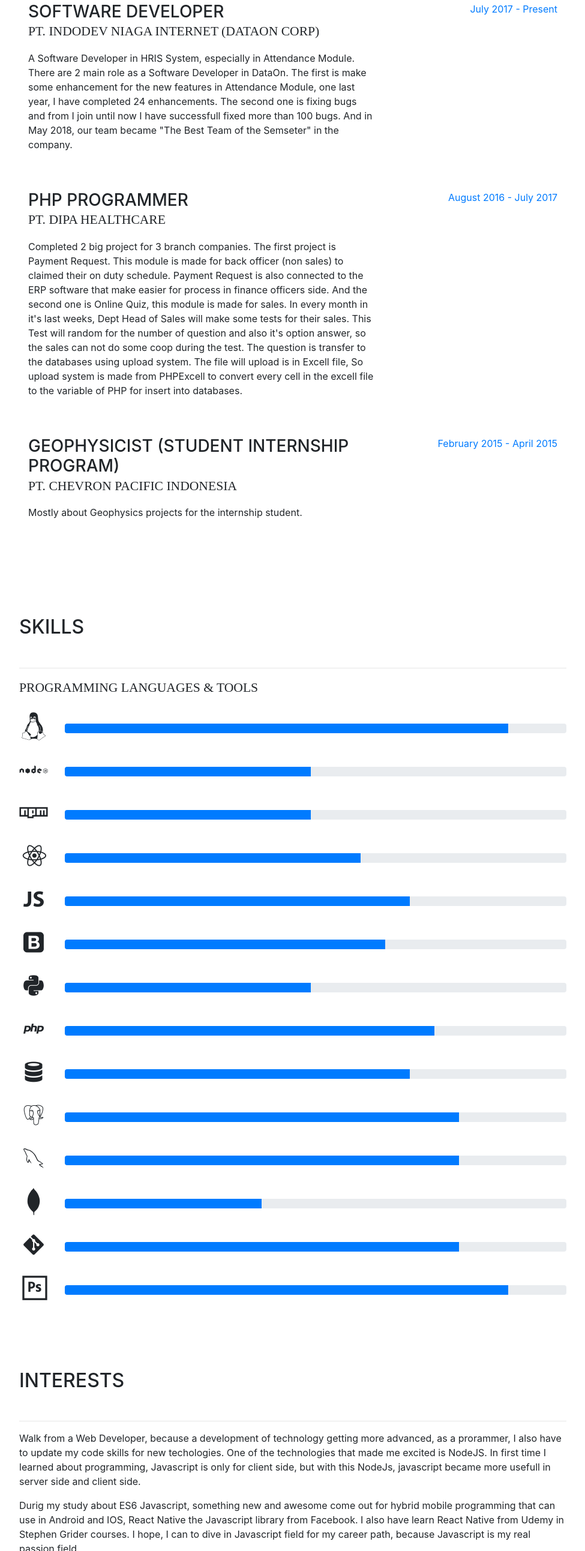
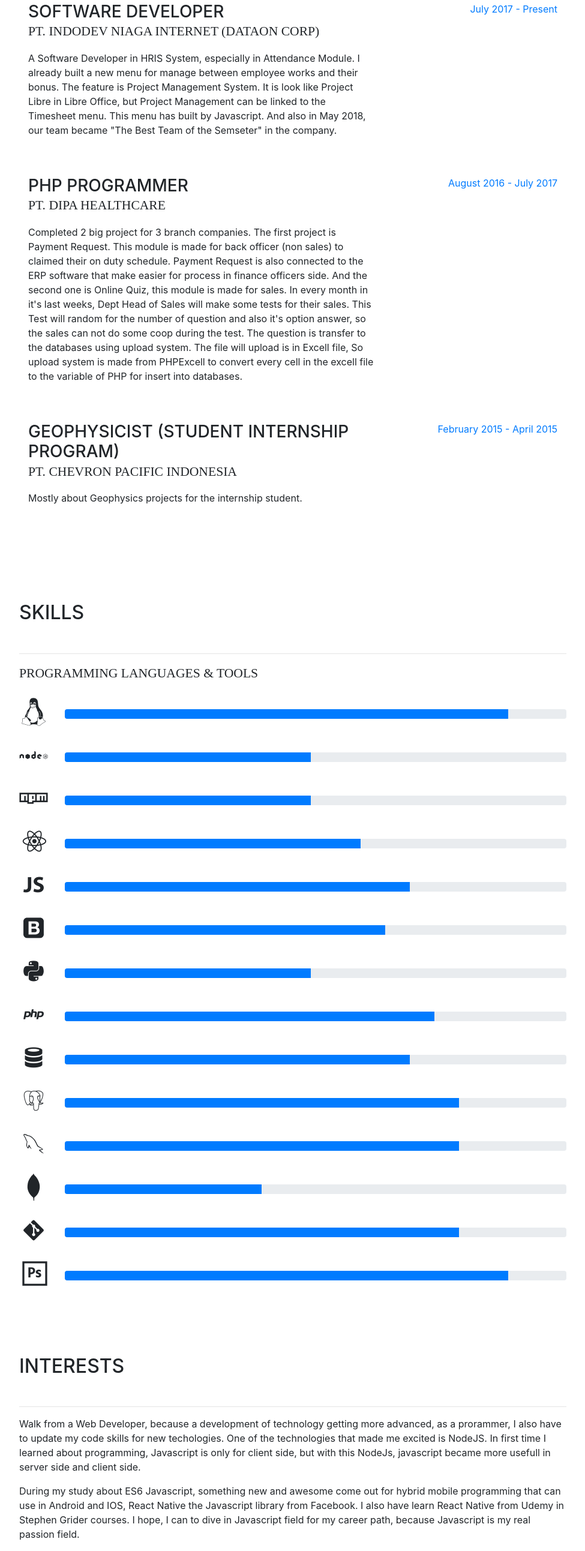
Before and after one commit to PranaTobing/PranaTobing.github.io, a website with bundled scripts: page index.html in a window 1280 px wide. Shown: the part 1006-3591 px from the top of the page at 60% size, without its empty margins (288-1263 px from the left). Built offline with nearby package versions, Linux system fonts and the light colour scheme; a web font is replaced by a local one.

Commit message:
update maret 2020

```diff
--- a/index.html
+++ b/index.html
@@ -138,7 +138,7 @@
               <h3 class="mb-0">Software Developer</h3>
               <div class="subheading mb-3">PT. Indodev Niaga Internet (DataOn Corp)</div>
               <p>
-                A Software Developer in HRIS System, especially in Attendance Module. There are 2 main role as a Software Developer in DataOn. The first is make some enhancement for the new features in Attendance Module, one last year, I have completed 24 enhancements. The second one is fixing bugs and from I join until now I have successfull fixed more than 100 bugs. And in May 2018, our team became "The Best Team of the Semseter" in the company.
+                A Software Developer in HRIS System, especially in Attendance Module. I already built a new menu for manage between employee works and their bonus. The feature is Project Management System. It is look like Project Libre in Libre Office, but Project Management can be linked to the Timesheet menu. This menu has built by Javascript. And also in May 2018, our team became "The Best Team of the Semseter" in the company.
               </p>
             </div>
             <div class="resume-date text-md-right col-md-4">
@@ -296,7 +296,7 @@
         <div class="my-auto">
           <h2 class="mb-5">Interests</h2><hr>
           <p>Walk from a Web Developer, because a development of technology getting more advanced, as a prorammer, I also have to update my code skills for new techologies. One of the technologies that made me excited is NodeJS. In first time I learned about programming, Javascript is only for client side, but with this NodeJs, javascript became more usefull in server side and client side.</p>
-		  <p class="mb-0">Durig my study about ES6 Javascript, something new and awesome come out for hybrid mobile programming that can use in Android and IOS, React Native the Javascript library from Facebook. I also have learn React Native from Udemy in Stephen Grider courses. I hope, I can to dive in Javascript field for my career path, because Javascript is my real passion field.</p>
+		  <p class="mb-0">During my study about ES6 Javascript, something new and awesome come out for hybrid mobile programming that can use in Android and IOS, React Native the Javascript library from Facebook. I also have learn React Native from Udemy in Stephen Grider courses. I hope, I can to dive in Javascript field for my career path, because Javascript is my real passion field.</p>
         </div>
       </setion>
       <!-- Awards -->
```
